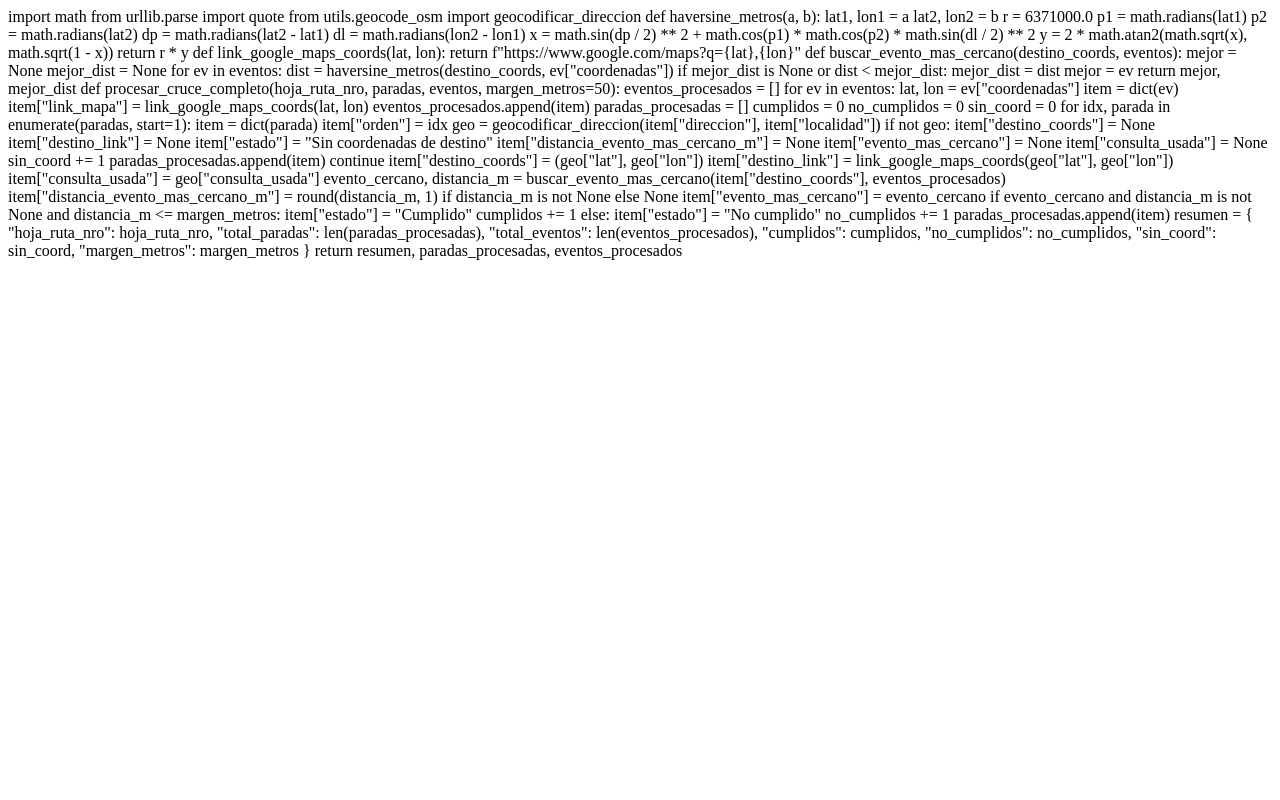
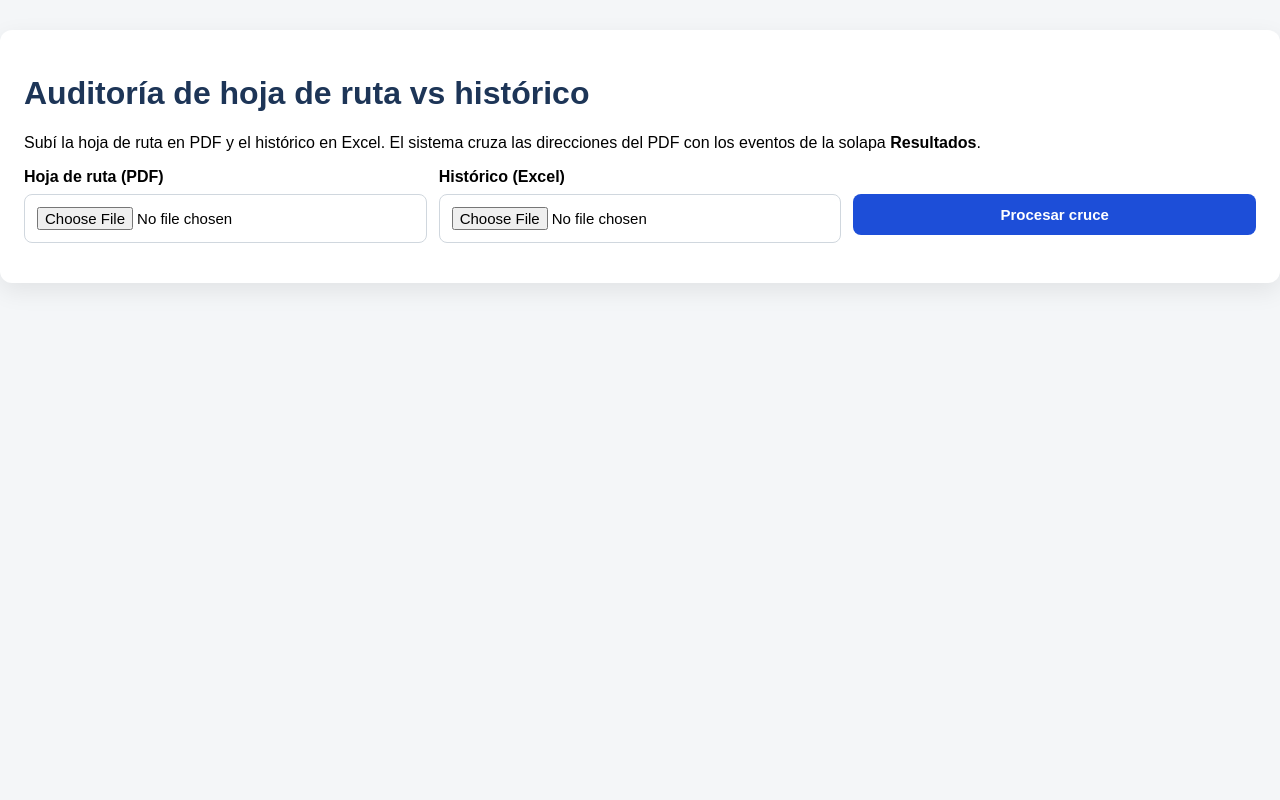
Before and after one commit to matiasmarin390-ship-it/B2C, a Flask app: page / in a window 1280 px wide. Run offline with Flask 3, Linux system fonts and the light colour scheme; parts of the project's set-up code (start-up, migrations or seed data) failed here and were passed over.

Commit message:
Update index.html

```diff
--- a/templates/index.html
+++ b/templates/index.html
@@ -1,97 +1,171 @@
-import math
-from urllib.parse import quote
+<!DOCTYPE html>
+<html lang="es">
+<head>
+    <meta charset="UTF-8">
+    <meta name="viewport" content="width=device-width, initial-scale=1.0">
+    <title>Auditoría Hoja de Ruta vs Histórico</title>
+    <style>
+        body { font-family: Arial, sans-serif; background:#f4f6f8; margin:0; padding:0; }
+        .container { max-width: 1300px; margin: 30px auto; background:#fff; padding:24px; border-radius:12px; box-shadow:0 8px 24px rgba(0,0,0,.08); }
+        h1, h2, h3 { color:#1d3557; }
+        .row { display:flex; gap:12px; flex-wrap:wrap; margin-bottom:16px; }
+        .field { flex:1; min-width:260px; }
+        label { display:block; margin-bottom:8px; font-weight:bold; }
+        input[type=file], button {
+            width:100%; padding:12px; border:1px solid #d0d7de; border-radius:8px; font-size:15px; box-sizing:border-box;
+        }
+        button { background:#1d4ed8; color:#fff; border:none; cursor:pointer; font-weight:bold; }
+        button:hover { background:#1e40af; }
+        .error { background:#fee2e2; color:#991b1b; padding:12px; border-radius:8px; margin:16px 0; }
+        .summary { background:#eef5ff; padding:16px; border-radius:10px; margin:20px 0; border-left:5px solid #1d4ed8; }
+        table { width:100%; border-collapse:collapse; margin-top:16px; margin-bottom:28px; }
+        th, td { border:1px solid #dbe2ea; padding:10px; text-align:left; vertical-align:top; }
+        th { background:#f1f5f9; }
+        .ok { color:#15803d; font-weight:bold; }
+        .bad { color:#b91c1c; font-weight:bold; }
+        .warn { color:#92400e; font-weight:bold; }
+        a { color:#1d4ed8; text-decoration:none; font-weight:bold; }
+        a:hover { text-decoration:underline; }
+        .small { color:#555; font-size:13px; }
+    </style>
+</head>
+<body>
+<div class="container">
+    <h1>Auditoría de hoja de ruta vs histórico</h1>
+    <p>Subí la hoja de ruta en PDF y el histórico en Excel. El sistema cruza las direcciones del PDF con los eventos de la solapa <strong>Resultados</strong>.</p>
 
-from utils.geocode_osm import geocodificar_direccion
+    {% if error %}
+        <div class="error">{{ error }}</div>
+    {% endif %}
 
+    <form method="POST" enctype="multipart/form-data">
+        <div class="row">
+            <div class="field">
+                <label for="pdf_file">Hoja de ruta (PDF)</label>
+                <input type="file" name="pdf_file" id="pdf_file" accept=".pdf" required>
+            </div>
 
-def haversine_metros(a, b):
-    lat1, lon1 = a
-    lat2, lon2 = b
+            <div class="field">
+                <label for="xlsx_file">Histórico (Excel)</label>
+                <input type="file" name="xlsx_file" id="xlsx_file" accept=".xlsx,.xls" required>
+            </div>
 
-    r = 6371000.0
+            <div class="field">
+                <label>&nbsp;</label>
+                <button type="submit">Procesar cruce</button>
+            </div>
+        </div>
+    </form>
 
-    p1 = math.radians(lat1)
-    p2 = math.radians(lat2)
-    dp = math.radians(lat2 - lat1)
-    dl = math.radians(lon2 - lon1)
+    {% if resumen %}
+        <div class="summary">
+            <h2>Resumen</h2>
+            <p><strong>Hoja de ruta:</strong> {{ resumen.hoja_ruta_nro if resumen.hoja_ruta_nro else 'No detectada' }}</p>
+            <p><strong>Total paradas:</strong> {{ resumen.total_paradas }}</p>
+            <p><strong>Total eventos analizados:</strong> {{ resumen.total_eventos }}</p>
+            <p><strong>Margen de validación:</strong> {{ resumen.margen_metros }} metros</p>
+            <p><strong class="ok">Cumplidos:</strong> {{ resumen.cumplidos }}</p>
+            <p><strong class="bad">No cumplidos:</strong> {{ resumen.no_cumplidos }}</p>
+            <p><strong class="warn">Sin coordenadas de destino:</strong> {{ resumen.sin_coord }}</p>
+        </div>
 
-    x = math.sin(dp / 2) ** 2 + math.cos(p1) * math.cos(p2) * math.sin(dl / 2) ** 2
-    y = 2 * math.atan2(math.sqrt(x), math.sqrt(1 - x))
-    return r * y
+        <h2>Paradas de la hoja de ruta</h2>
+        <table>
+            <thead>
+                <tr>
+                    <th>#</th>
+                    <th>Cliente</th>
+                    <th>Dirección hoja</th>
+                    <th>Estado</th>
+                    <th>Distancia al evento más cercano</th>
+                    <th>Evento más cercano</th>
+                    <th>Mapa destino</th>
+                    <th>Mapa evento</th>
+                </tr>
+            </thead>
+            <tbody>
+            {% for p in paradas %}
+                <tr>
+                    <td>{{ p.orden }}</td>
+                    <td>{{ p.cliente }}</td>
+                    <td>
+                        <div>{{ p.direccion }} - {{ p.localidad }}</div>
+                        {% if p.consulta_usada %}
+                            <div class="small">Consulta usada: {{ p.consulta_usada }}</div>
+                        {% endif %}
+                    </td>
+                    <td>
+                        {% if p.estado == 'Cumplido' %}
+                            <span class="ok">{{ p.estado }}</span>
+                        {% elif p.estado == 'No cumplido' %}
+                            <span class="bad">{{ p.estado }}</span>
+                        {% else %}
+                            <span class="warn">{{ p.estado }}</span>
+                        {% endif %}
+                    </td>
+                    <td>
+                        {% if p.distancia_evento_mas_cercano_m is not none %}
+                            {{ p.distancia_evento_mas_cercano_m }} m
+                        {% else %}
+                            -
+                        {% endif %}
+                    </td>
+                    <td>
+                        {% if p.evento_mas_cercano %}
+                            <div><strong>{{ p.evento_mas_cercano.evento }}</strong></div>
+                            <div class="small">{{ p.evento_mas_cercano.fecha }}</div>
+                            {% if p.evento_mas_cercano.ubicacion %}
+                                <div class="small">{{ p.evento_mas_cercano.ubicacion }}</div>
+                            {% endif %}
+                        {% else %}
+                            -
+                        {% endif %}
+                    </td>
+                    <td>
+                        {% if p.destino_link %}
+                            <a href="{{ p.destino_link }}" target="_blank">Ver destino</a>
+                        {% else %}
+                            -
+                        {% endif %}
+                    </td>
+                    <td>
+                        {% if p.evento_mas_cercano %}
+                            <a href="{{ p.evento_mas_cercano.link_mapa }}" target="_blank">Ver evento</a>
+                        {% else %}
+                            -
+                        {% endif %}
+                    </td>
+                </tr>
+            {% endfor %}
+            </tbody>
+        </table>
 
-
-def link_google_maps_coords(lat, lon):
-    return f"https://www.google.com/maps?q={lat},{lon}"
-
-
-def buscar_evento_mas_cercano(destino_coords, eventos):
-    mejor = None
-    mejor_dist = None
-
-    for ev in eventos:
-        dist = haversine_metros(destino_coords, ev["coordenadas"])
-        if mejor_dist is None or dist < mejor_dist:
-            mejor_dist = dist
-            mejor = ev
-
-    return mejor, mejor_dist
-
-
-def procesar_cruce_completo(hoja_ruta_nro, paradas, eventos, margen_metros=50):
-    eventos_procesados = []
-    for ev in eventos:
-        lat, lon = ev["coordenadas"]
-        item = dict(ev)
-        item["link_mapa"] = link_google_maps_coords(lat, lon)
-        eventos_procesados.append(item)
-
-    paradas_procesadas = []
-    cumplidos = 0
-    no_cumplidos = 0
-    sin_coord = 0
-
-    for idx, parada in enumerate(paradas, start=1):
-        item = dict(parada)
-        item["orden"] = idx
-
-        geo = geocodificar_direccion(item["direccion"], item["localidad"])
-        if not geo:
-            item["destino_coords"] = None
-            item["destino_link"] = None
-            item["estado"] = "Sin coordenadas de destino"
-            item["distancia_evento_mas_cercano_m"] = None
-            item["evento_mas_cercano"] = None
-            item["consulta_usada"] = None
-            sin_coord += 1
-            paradas_procesadas.append(item)
-            continue
-
-        item["destino_coords"] = (geo["lat"], geo["lon"])
-        item["destino_link"] = link_google_maps_coords(geo["lat"], geo["lon"])
-        item["consulta_usada"] = geo["consulta_usada"]
-
-        evento_cercano, distancia_m = buscar_evento_mas_cercano(item["destino_coords"], eventos_procesados)
-
-        item["distancia_evento_mas_cercano_m"] = round(distancia_m, 1) if distancia_m is not None else None
-        item["evento_mas_cercano"] = evento_cercano
-
-        if evento_cercano and distancia_m is not None and distancia_m <= margen_metros:
-            item["estado"] = "Cumplido"
-            cumplidos += 1
-        else:
-            item["estado"] = "No cumplido"
-            no_cumplidos += 1
-
-        paradas_procesadas.append(item)
-
-    resumen = {
-        "hoja_ruta_nro": hoja_ruta_nro,
-        "total_paradas": len(paradas_procesadas),
-        "total_eventos": len(eventos_procesados),
-        "cumplidos": cumplidos,
-        "no_cumplidos": no_cumplidos,
-        "sin_coord": sin_coord,
-        "margen_metros": margen_metros
-    }
-
-    return resumen, paradas_procesadas, eventos_procesados
+        <h2>Eventos detectados en el histórico</h2>
+        <table>
+            <thead>
+                <tr>
+                    <th>Fecha</th>
+                    <th>Evento</th>
+                    <th>Ubicación</th>
+                    <th>Punto cercano</th>
+                    <th>Coordenadas</th>
+                    <th>Google Maps</th>
+                </tr>
+            </thead>
+            <tbody>
+            {% for e in eventos %}
+                <tr>
+                    <td>{{ e.fecha }}</td>
+                    <td>{{ e.evento }}</td>
+                    <td>{{ e.ubicacion if e.ubicacion else '-' }}</td>
+                    <td>{{ e.punto_cercano if e.punto_cercano else '-' }}</td>
+                    <td>{{ e.coordenadas[0] }}, {{ e.coordenadas[1] }}</td>
+                    <td><a href="{{ e.link_mapa }}" target="_blank">Ver punto</a></td>
+                </tr>
+            {% endfor %}
+            </tbody>
+        </table>
+    {% endif %}
+</div>
+</body>
+</html>
```
